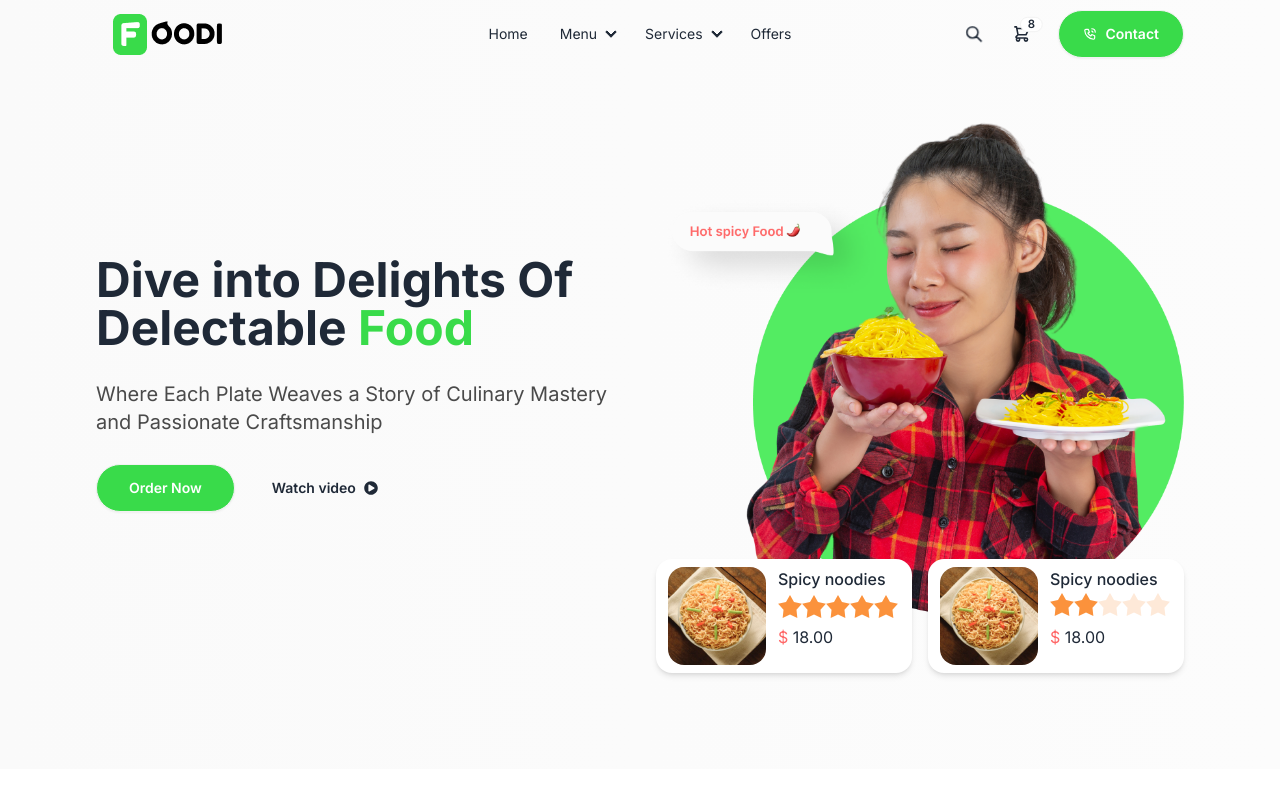
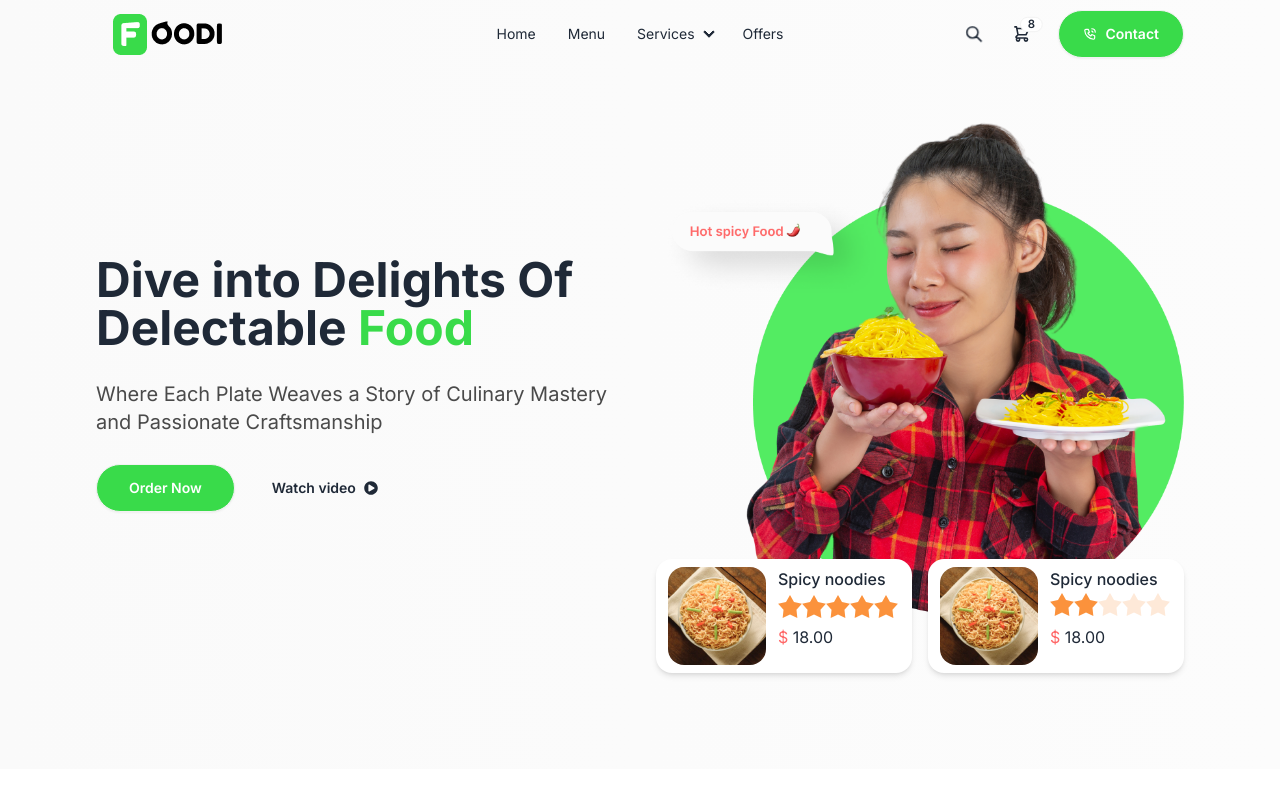
Before and after one commit to ahmed-H20/Food_Shop_EL_mataam, a React (Vite) app: page / in a window 1280 px wide. Shown: the top 800 px of the page. Built offline with nearby package versions, Linux system fonts and the light colour scheme.

Commit message:
Edit file

```diff
--- a/src/components/Nav.jsx
+++ b/src/components/Nav.jsx
@@ -26,14 +26,7 @@ const Nav = () => {
       <a href='/'>Home</a>
     </li>
     <li>
-      <details>
-        <summary>Menu</summary>
-        <ul className="p-2">
-          <li><a href='/menu'>All</a></li>
-          <li><a>Pizza</a></li>
-          <li><a>Salad</a></li>
-        </ul>
-      </details>
+      <a href="/menu">Menu</a>
     </li>
     <li>
       <details>
```
